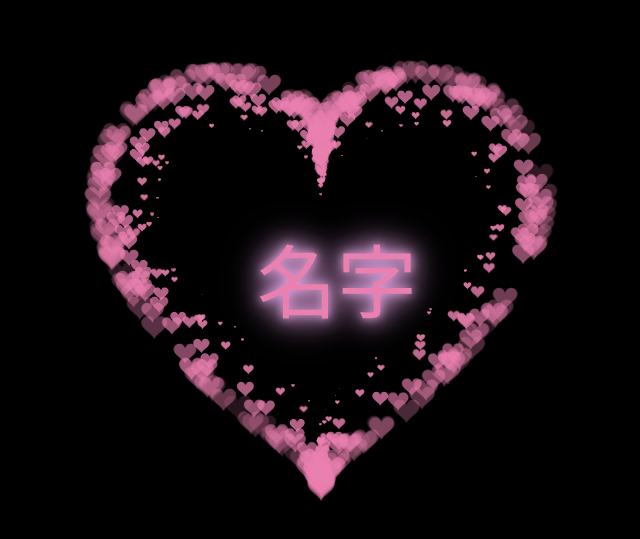
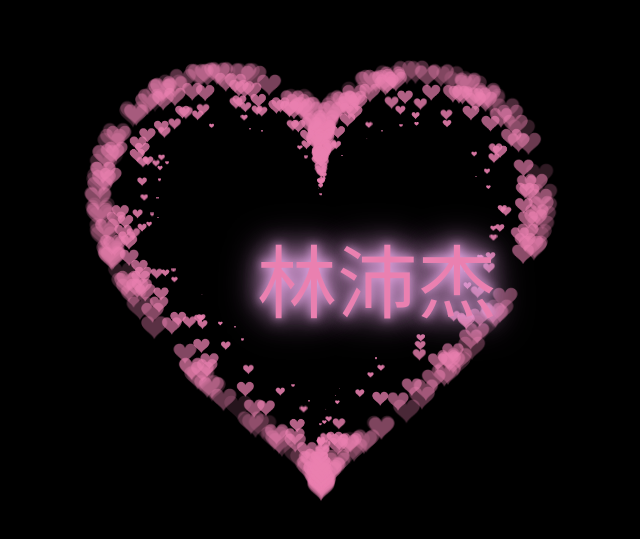
Before and after one commit to liaoxingming/project1, a plain HTML site: page ToFix.html in a window 1280 px wide. Shown: the part 123-662 px from the top of the page, without its empty margins (319-959 px from the left). Drawn offline with Linux system fonts and the light colour scheme.

Commit message:
Edited by LinPeiJie

```diff
--- a/ToFix.html
+++ b/ToFix.html
@@ -277,6 +277,6 @@ var ParticlePool = (function() {
   }, 10);
 })(document.getElementById('pinkboard'));
   </script>
-  <div class="box">名字</div>
+  <div class="box">林沛杰</div>
  </BODY>
 </HTML>
```
